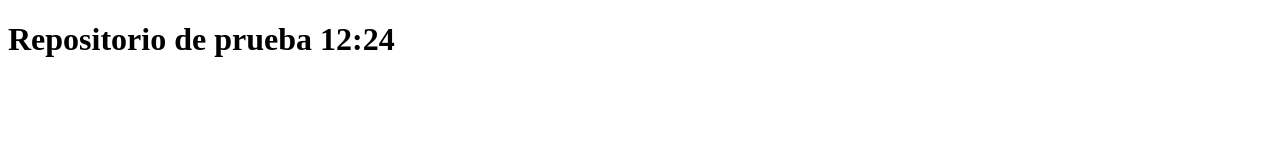
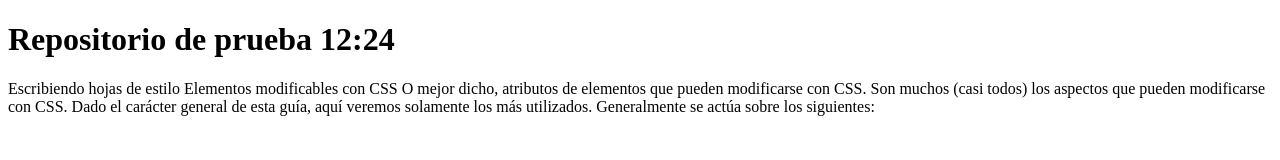
Before and after one commit to Dbonne88/prueba_1, a plain HTML site: page docs/index.html in a window 1280 px wide. Drawn offline with Linux system fonts and the light colour scheme.

Commit message:
actualizacion 2

```diff
--- a/docs/index.html
+++ b/docs/index.html
@@ -8,5 +8,12 @@
 </head>
 <body>
     <h1>Repositorio de prueba 12:24</h1>
+    <p>
+        Escribiendo hojas de estilo
+        Elementos modificables con CSS
+        O mejor dicho, atributos de elementos que pueden modificarse con CSS. Son muchos (casi todos) los aspectos que pueden
+        modificarse con CSS. Dado el carácter general de esta guía, aquí veremos solamente los más utilizados.
+        Generalmente se actúa sobre los siguientes:
+    </p>
 </body>
 </html>
```
